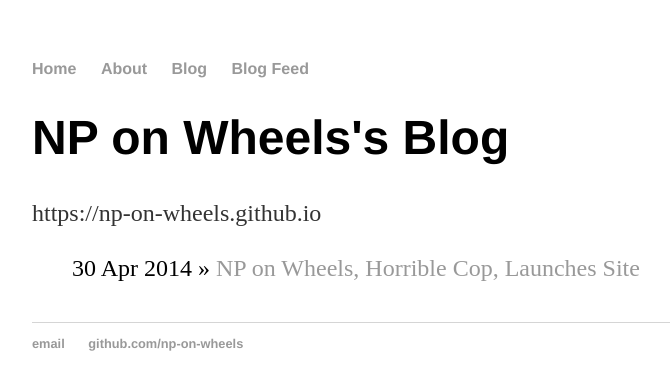
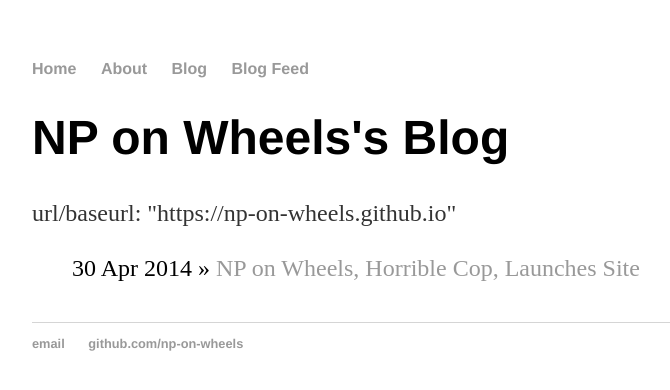
Before and after one commit to np-on-wheels/np-on-wheels.github.io, a Jekyll site: the page built from blog/index.html, in a window 1280 px wide. Shown: the top 390 px of the page, without its empty margins (160-830 px from the left). Built offline with Jekyll 4.4.1, drawn with Linux system fonts in a browser that asks for light colours.

Commit message:
update for test

```diff
--- a/blog/index.html
+++ b/blog/index.html
@@ -3,7 +3,7 @@ layout: default
 title: NP on Wheels's Blog
 ---
 	<h1>{{ page.title }}</h1>
-  <p>{{ site.url }}</p>
+	<p>url/baseurl: "{{ site.url }}{{ site.baseurl }}"</p>
 	<ul class="posts">
 
 	  {% for post in site.posts %}
```
